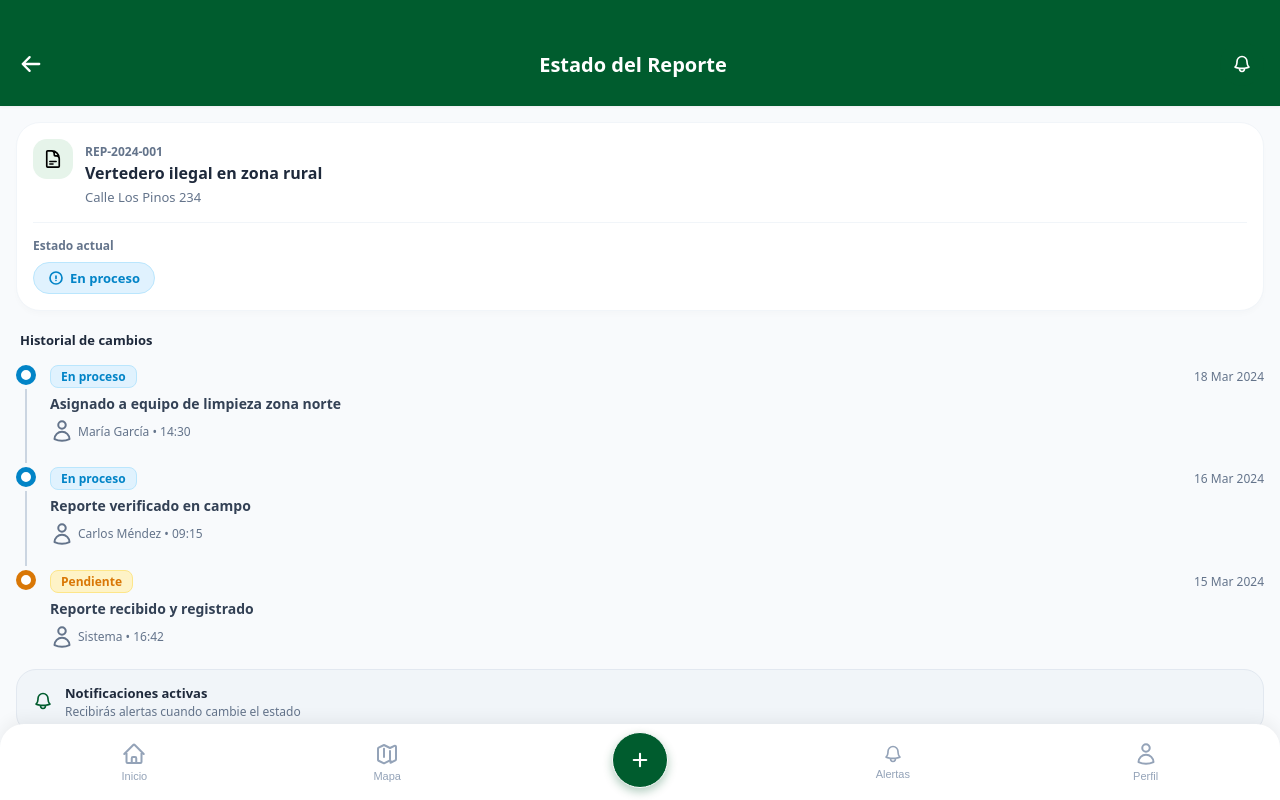
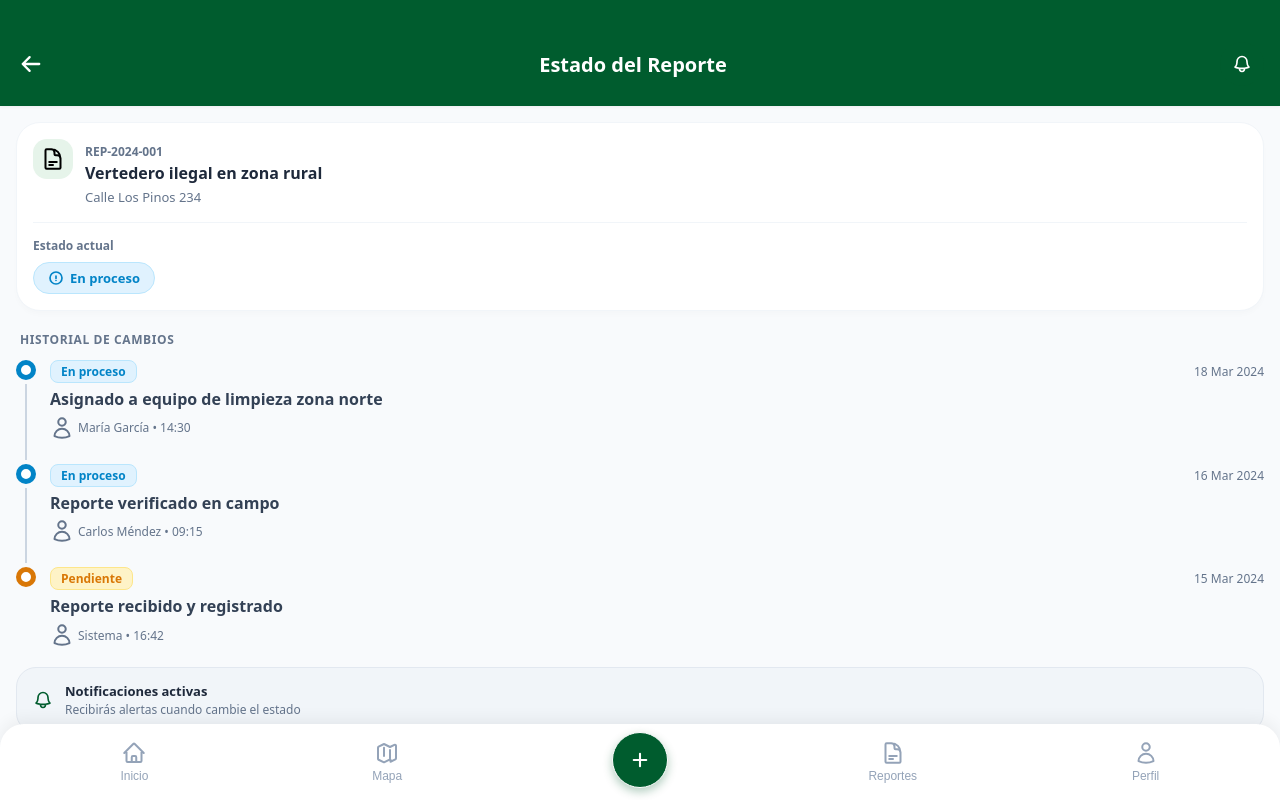
Before and after one commit to SolarStationProject/cleanmapp, a React (Vite) app in the folder frontend-mobile/: page /report-detail in a window 1280 px wide. Built offline with nearby package versions, Linux system fonts and the light colour scheme.

Commit message:
Actualización de pantallas, TabBar,tipos e iconos
Se actualizaron orden de iconos, tipos o esquemas para coherencia y pantallas y el TabBar como mejora visual.

```diff
--- a/frontend-mobile/src/assets/icons.tsx
+++ b/frontend-mobile/src/assets/icons.tsx
@@ -1,66 +1,79 @@
 // Iconos vectoriales nativos (Formato SVG estándar corregido)
 export const ICONS = {
+    //Icono de flecha de retroceso
     ArrowLeft: () => (
             <svg xmlns="http://w3.org" fill="none" viewBox="0 0 24 24" strokeWidth={2.5} stroke="currentColor" style={{ width: '22px', height: '22px' }}>
                 <path strokeLinecap="round" strokeLinejoin="round" d="M10.5 19.5 3 12m0 0 7.5-7.5M3 12h18" />
             </svg>
         ),
+    //Icono de campana
+    Bell: () => (
+        <svg xmlns="http://w3.org" fill="none" viewBox="0 0 24 24" strokeWidth={2} stroke="currentColor" style={{ width: '20px', height: '20px' }}>
+            <path strokeLinecap="round" strokeLinejoin="round" d="M14.857 17.082a23.848 23.848 0 0 0 5.454-1.31A8.967 8.967 0 0 1 18 9.75V9A6 6 0 0 0 6 9v.75a8.967 8.967 0 0 1-2.312 6.022c1.733.64 3.56 1.085 5.455 1.31m5.714 0a24.255 24.255 0 0 1-5.714 0m5.714 0a3 3 0 1 1-5.714 0" />
+        </svg>
+    ),
+    //Icono de campana con contorno
+    BellOutline: () => (
+        <svg xmlns="http://w3.org" fill="none" viewBox="0 0 24 24" strokeWidth={2} stroke="currentColor" style={{ width: '20px', height: '20px', color: '#005c2e' }}>
+            <path strokeLinecap="round" strokeLinejoin="round" d="M14.857 17.082a23.848 23.848 0 0 0 5.454-1.31A8.967 8.967 0 0 1 18 9.75V9A6 6 0 0 0 6 9v.75a8.967 8.967 0 0 1-2.312 6.022c1.733.64 3.56 1.085 5.455 1.31m5.714 0a24.255 24.255 0 0 1-5.714 0m5.714 0a3 3 0 1 1-5.714 0" />
+        </svg>
+    ),
+    //Icono de calendario
     Calendar: () => (
             <svg xmlns="http://w3.org" fill="none" viewBox="0 0 24 24" strokeWidth={2} stroke="currentColor" style={{ width: '14px', height: '14px', color: '#64748b' }}>
                 <path strokeLinecap="round" strokeLinejoin="round" d="M6.75 3v2.25M17.25 3v2.25M3 18.75V7.5a2.25 2.25 0 0 1 2.25-2.25h13.5A2.25 2.25 0 0 1 21 7.5v11.25m-18 0A2.25 2.25 0 0 0 5.625 21h12.75A2.25 2.25 0 0 0 21 18.75m-18 0v-7.5A2.25 2.25 0 0 1 5.625 9h12.75A2.25 2.25 0 0 1 21 11.25v7.5" />
             </svg>
         ),
+    //Icono de flecha derecha de sección
+    ChevronRight: () => (
+        <svg xmlns="http://w3.org" fill="none" viewBox="0 0 24 24" strokeWidth={2.5} stroke="currentColor" style={{ width: '16px', height: '16px', color: '#cbd5e1' }}>
+            <path strokeLinecap="round" strokeLinejoin="round" d="m8.25 4.5 7.5 7.5-7.5 7.5" />
+        </svg>
+    ),
+    //Icono de reloj
+    Clock: () => (
+        <svg xmlns="http://w3.org" fill="none" viewBox="0 0 24 24" strokeWidth={2} stroke="currentColor" style={{ width: '16px', height: '16px' }}>
+            <path strokeLinecap="round" strokeLinejoin="round" d="M12 6v6h4.5m4.5 0a9 9 0 1 1-18 0 9 9 0 0 1 18 0Z" />
+        </svg>
+    ),
+    //Icono de archivo de texto
+    FileText: () => (
+        <svg xmlns="http://w3.org" fill="none" viewBox="0 0 24 24" strokeWidth={2} stroke="currentColor" style={{ width: '24px', height: '24px' }}>
+            <path strokeLinecap="round" strokeLinejoin="round" d="M19.5 14.25v-2.625a3.375 3.375 0 0 0-3.375-3.375h-1.5A1.125 1.125 0 0 1 13.5 7.125v-1.5a3.375 3.375 0 0 0-3.375-3.375H8.25m0 12.75h7.5m-7.5 3H12M10.5 2.25H5.625c-.621 0-1.125.504-1.125 1.125v17.25c0 .621.504 1.125 1.125 1.125h12.75c.621 0 1.125-.504 1.125-1.125V11.25a9 9 0 0 0-9-9Z" />
+        </svg>
+    ),
+    //Icono de casa
     Home: () => (
             <svg xmlns="http://w3.org" fill="none" viewBox="0 0 24 24" strokeWidth={2} stroke="currentColor" style={{ width: '24px', height: '24px' }}>
                 <path strokeLinecap="round" strokeLinejoin="round" d="m2.25 12 8.954-8.955c.44-.439 1.152-.439 1.591 0L21.75 12M4.5 9.75v10.125c0 .621.504 1.125 1.125 1.125H9.75v-4.875c0-.621.504-1.125 1.125-1.125h2.25c.621 0 1.125.504 1.125 1.125V21h4.125c.621 0 1.125-.504 1.125-1.125V9.75M8.25 21h8.25" />
             </svg>
         ),
+    //Icono de información
+    Info: () => (
+        <svg xmlns="http://w3.org" fill="none" viewBox="0 0 24 24" strokeWidth={2.5} stroke="currentColor" style={{ width: '16px', height: '16px', color: '#0284c7' }}>
+            <path strokeLinecap="round" strokeLinejoin="round" d="M12 9v3.75m9-.75a9 9 0 1 1-18 0 9 9 0 0 1 18 0Zm-9 3.75h.008v.008H12v-.008Z" />
+        </svg>
+    ),
+    //Icono de mapa
     Map: () => (
             <svg xmlns="http://w3.org" fill="none" viewBox="0 0 24 24" strokeWidth={2} stroke="currentColor" style={{ width: '24px', height: '24px' }}>
                 <path strokeLinecap="round" strokeLinejoin="round" d="M9 6.75V15m6-6v8.25m.503 3.498 4.875-2.437c.381-.19.622-.58.622-1.006V4.82c0-.836-.88-1.38-1.628-1.006l-3.869 1.934c-.317.159-.69.159-1.006 0L9.503 3.252a1.125 1.125 0 0 0-1.006 0L3.622 5.651A1.125 1.125 0 0 0 3 6.659v11.078c0 .426.24.817.622 1.006l4.875 2.437c.316.159.69.159 1.006 0l4.997-2.498a1.125 1.125 0 0 1 1.006 0Z" />
             </svg>
         ),
-    Plus: () => (
-            <svg xmlns="http://w3.org" fill="none" viewBox="0 0 24 24" strokeWidth={2.5} stroke="currentColor" style={{ width: '20px', height: '20px' }}>
-                <path strokeLinecap="round" strokeLinejoin="round" d="M12 4.5v15m7.5-7.5h-15" />
-            </svg>
-        ),
-    FileText: () => (
-        <svg xmlns="http://w3.org" fill="none" viewBox="0 0 24 24" strokeWidth={2} stroke="currentColor" style={{ width: '20px', height: '20px' }}>
-            <path strokeLinecap="round" strokeLinejoin="round" d="M19.5 14.25v-2.625a3.375 3.375 0 0 0-3.375-3.375h-1.5A1.125 1.125 0 0 1 13.5 7.125v-1.5a3.375 3.375 0 0 0-3.375-3.375H8.25m0 12.75h7.5m-7.5 3H12M10.5 2.25H5.625c-.621 0-1.125.504-1.125 1.125v17.25c0 .621.504 1.125 1.125 1.125h12.75c.621 0 1.125-.504 1.125-1.125V11.25a9 9 0 0 0-9-9Z" />
-        </svg>
-    ),
+    //Icono de marcador de mapa
     MapPin: () => (
         <svg xmlns="http://w3.org" fill="none" viewBox="3 0 24 24" strokeWidth={2} stroke="currentColor" style={{ width: '20px', height: '20px' }}>
             <path strokeLinecap="round" strokeLinejoin="round" d="M15 10.5a3 3 0 1 1-6 0 3 3 0 0 1 6 0Z" />
             <path strokeLinecap="round" strokeLinejoin="round" d="M19.5 10.5c0 7.142-7.5 11.25-7.5 11.25S4.5 17.642 4.5 10.5a7.5 7.5 0 1 1 15 0Z" />
         </svg>
     ),
-    Info: () => (
-        <svg xmlns="http://w3.org" fill="none" viewBox="0 0 24 24" strokeWidth={2.5} stroke="currentColor" style={{ width: '16px', height: '16px', color: '#0284c7' }}>
-            <path strokeLinecap="round" strokeLinejoin="round" d="M12 9v3.75m9-.75a9 9 0 1 1-18 0 9 9 0 0 1 18 0Zm-9 3.75h.008v.008H12v-.008Z" />
-        </svg>
-    ),
-    Bell: () => (
-        <svg xmlns="http://w3.org" fill="none" viewBox="0 0 24 24" strokeWidth={2} stroke="currentColor" style={{ width: '20px', height: '20px' }}>
-            <path strokeLinecap="round" strokeLinejoin="round" d="M14.857 17.082a23.848 23.848 0 0 0 5.454-1.31A8.967 8.967 0 0 1 18 9.75V9A6 6 0 0 0 6 9v.75a8.967 8.967 0 0 1-2.312 6.022c1.733.64 3.56 1.085 5.455 1.31m5.714 0a24.255 24.255 0 0 1-5.714 0m5.714 0a3 3 0 1 1-5.714 0" />
-        </svg>
-    ),
-    BellOutline: () => (
-        <svg xmlns="http://w3.org" fill="none" viewBox="0 0 24 24" strokeWidth={2} stroke="currentColor" style={{ width: '20px', height: '20px', color: '#005c2e' }}>
-            <path strokeLinecap="round" strokeLinejoin="round" d="M14.857 17.082a23.848 23.848 0 0 0 5.454-1.31A8.967 8.967 0 0 1 18 9.75V9A6 6 0 0 0 6 9v.75a8.967 8.967 0 0 1-2.312 6.022c1.733.64 3.56 1.085 5.455 1.31m5.714 0a24.255 24.255 0 0 1-5.714 0m5.714 0a3 3 0 1 1-5.714 0" />
-        </svg>
-    ),
-    ChevronRight: () => (
-        <svg xmlns="http://w3.org" fill="none" viewBox="0 0 24 24" strokeWidth={2.5} stroke="currentColor" style={{ width: '16px', height: '16px', color: '#cbd5e1' }}>
-            <path strokeLinecap="round" strokeLinejoin="round" d="m8.25 4.5 7.5 7.5-7.5 7.5" />
-        </svg>
-    ),
-    Clock: () => (
-        <svg xmlns="http://w3.org" fill="none" viewBox="0 0 24 24" strokeWidth={2} stroke="currentColor" style={{ width: '16px', height: '16px' }}>
-            <path strokeLinecap="round" strokeLinejoin="round" d="M12 6v6h4.5m4.5 0a9 9 0 1 1-18 0 9 9 0 0 1 18 0Z" />
-        </svg>
-    ),
+    //Icono de más (+)
+    Plus: () => (
+            <svg xmlns="http://w3.org" fill="none" viewBox="0 0 24 24" strokeWidth={2.5} stroke="currentColor" style={{ width: '20px', height: '20px' }}>
+                <path strokeLinecap="round" strokeLinejoin="round" d="M12 4.5v15m7.5-7.5h-15" />
+            </svg>
+        ),
+    //Icono de usuario
     User: () => (
         <svg xmlns="http://w3.org" fill="none" viewBox="0 0 24 24" strokeWidth={2} stroke="currentColor" style={{ width: '24px', height: '24px' }}>
             <path strokeLinecap="round" strokeLinejoin="round" d="M15.75 6a3.75 3.75 0 1 1-7.5 0 3.75 3.75 0 0 1 7.5 0ZM4.501 20.118a7.5 7.5 0 0 1 14.998 0A17.933 17.933 0 0 1 12 21.75c-2.676 0-5.216-.584-7.499-1.632Z" />
--- a/frontend-mobile/src/components/screens/main/HomeScreen.tsx
+++ b/frontend-mobile/src/components/screens/main/HomeScreen.tsx
@@ -277,7 +277,7 @@ export default function HomeScreen() {
                 ))}
 
                 {/* Sección de Actividad Reciente */}
-                <div style={{ paddingTop: '8px', paddingBottom: '80px' }}>
+                <div style={{ paddingTop: '8px', paddingBottom: '65px' }}>
                     <p style={{
                         fontSize: '12px',
                         fontWeight: '700',
--- a/frontend-mobile/src/components/screens/main/ReportDetail.tsx
+++ b/frontend-mobile/src/components/screens/main/ReportDetail.tsx
@@ -177,10 +177,12 @@ export default function ReportDetail() {
                 {/* Sección del Historial de Cambios (Línea de Tiempo) */}
                 <div style={{ display: 'flex', flexDirection: 'column' }}>
                     <p style={{
-                        fontSize: '13px',
+                        fontSize: '12px',
                         fontWeight: '700',
-                        color: '#1e293b',
-                        margin: '0 0 16px 4px'
+                        color: '#64748b',
+                        textTransform: 'uppercase',
+                        letterSpacing: '0.05em',
+                        margin: '0 0 12px 4px'
                     }}>
                         Historial de cambios
                     </p>
@@ -240,7 +242,7 @@ export default function ReportDetail() {
                                         </div>
 
                                         {/* Título de la acción ejecutada */}
-                                        <p style={{ fontSize: '14px', fontWeight: '600', color: '#334155', margin: '0 0 6px 0', lineHeight: '1.4' }}>
+                                        <p style={{ fontSize: '16px', fontWeight: '600', color: '#334155', margin: '0 0 6px 0', lineHeight: '1.3' }}>
                                             {event.title}
                                         </p>
 
--- a/frontend-mobile/src/components/ui/TabBar.tsx
+++ b/frontend-mobile/src/components/ui/TabBar.tsx
@@ -30,7 +30,7 @@ export default function TabBar({ currentTab }: TabBarProps) {
         { id: 'home', label: 'Inicio', icon: ICONS.Home },
         { id: 'map', label: 'Mapa', icon: ICONS.Map },
         { id: 'new-report', label: 'Reportar', icon: ICONS.Plus, isCenter: true },
-        { id: 'notifications', label: 'Alertas', icon: ICONS.Bell },
+        { id: 'reports', label: 'Reportes', icon: ICONS.FileText },
         { id: 'profile', label: 'Perfil', icon: ICONS.User },
     ];
 
@@ -40,7 +40,7 @@ export default function TabBar({ currentTab }: TabBarProps) {
             bottom: 0,
             left: 0,
             right: 0,
-            height: '76px',
+            height: 'calc(76px + env(safe-area-inset-bottom, 0px))',
             backgroundColor: '#ffffff',
             borderTopLeftRadius: '24px',
             borderTopRightRadius: '24px',
@@ -51,7 +51,8 @@ export default function TabBar({ currentTab }: TabBarProps) {
             padding: '0 8px',
             zIndex: 1000,
             fontFamily: 'system-ui, -apple-system, sans-serif',
-            boxSizing: 'border-box'
+            boxSizing: 'border-box',
+            paddingBottom: 'env(safe-area-inset-bottom, 0px)'
         }}>
             {tabs.map((tab) => {
                 const isActive = currentTab === tab.id;
@@ -118,7 +119,7 @@ export default function TabBar({ currentTab }: TabBarProps) {
                             <tab.icon />
                         </div>
                         <span style={{
-                            fontSize: '11px',
+                            fontSize: '12px',
                             fontWeight: isActive ? '700' : '500',
                             whiteSpace: 'nowrap'
                         }}>
```
Also changed, not shown: frontend-mobile/src/shared/types.ts (+31 -8 lines), 1 other file (tests, documents, lock files or other folders).
